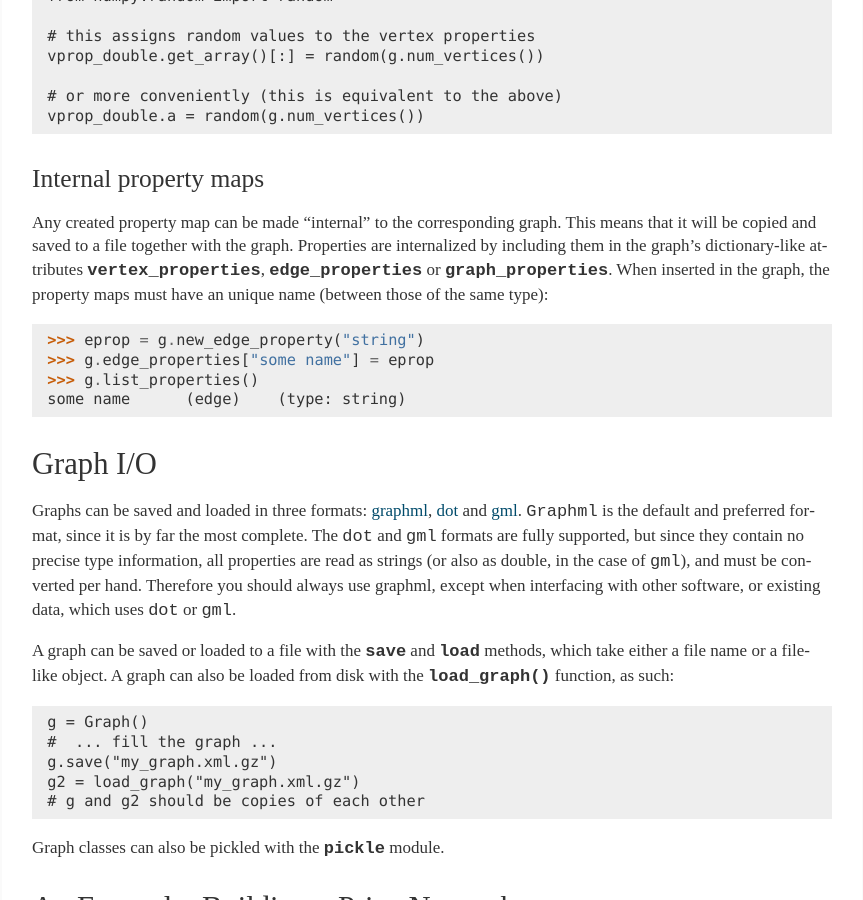
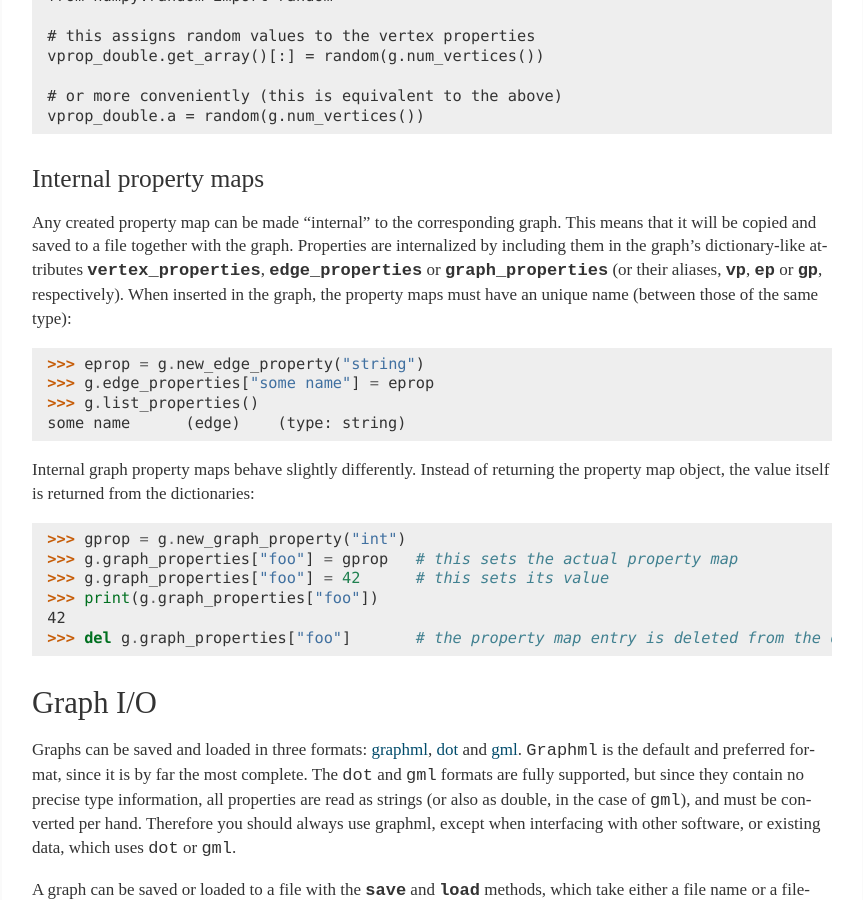
Before and after one commit to antmd/graph-tool, a Sphinx documentation site: the page built from doc/quickstart.rst, in a window 1280 px wide and 900 px high, scrolled down 6239 px. Shown: the whole window, without its empty margins (228-1091 px from the left). Built offline with Sphinx 7.4.7, drawn with Linux system fonts in a browser that asks for light colours; some web fonts are replaced; the version number could not be read and is left out.

Commit message:
Include {vertex,edge,graph}_properties aliases: vp, ep, gp
This also modifies the behaviour of the graph_properties dict, which now
return the property values directly, instead of the map objects.

```diff
--- a/doc/graph_tool.rst
+++ b/doc/graph_tool.rst
@@ -115,8 +115,11 @@
 
        .. autoattribute:: properties
        .. autoattribute:: vertex_properties
+       .. autoattribute:: vp
        .. autoattribute:: edge_properties
+       .. autoattribute:: ep
        .. autoattribute:: graph_properties
+       .. autoattribute:: gp
        .. automethod:: list_properties
 
 
--- a/doc/quickstart.rst
+++ b/doc/quickstart.rst
@@ -375,7 +375,9 @@ with the graph. Properties are internalized by including them in the
 graph's dictionary-like attributes
 :attr:`~graph_tool.Graph.vertex_properties`,
 :attr:`~graph_tool.Graph.edge_properties` or
-:attr:`~graph_tool.Graph.graph_properties`. When inserted in the graph,
+:attr:`~graph_tool.Graph.graph_properties` (or their aliases,
+:attr:`~graph_tool.Graph.vp`, :attr:`~graph_tool.Graph.ep` or
+:attr:`~graph_tool.Graph.gp`, respectively). When inserted in the graph,
 the property maps must have an unique name (between those of the same
 type):
 
@@ -385,6 +387,20 @@ type):
     >>> g.edge_properties["some name"] = eprop
     >>> g.list_properties()
     some name      (edge)    (type: string)
+
+Internal graph property maps behave slightly differently. Instead of
+returning the property map object, the value itself is returned from the
+dictionaries:
+
+.. doctest::
+
+    >>> gprop = g.new_graph_property("int")
+    >>> g.graph_properties["foo"] = gprop   # this sets the actual property map
+    >>> g.graph_properties["foo"] = 42      # this sets its value
+    >>> print(g.graph_properties["foo"])
+    42
+    >>> del g.graph_properties["foo"]       # the property map entry is deleted from the dictionary
+
 
 .. _sec_graph_io:
 
```
Also changed, not shown: src/graph_tool/__init__.py (+13 -5 lines).
